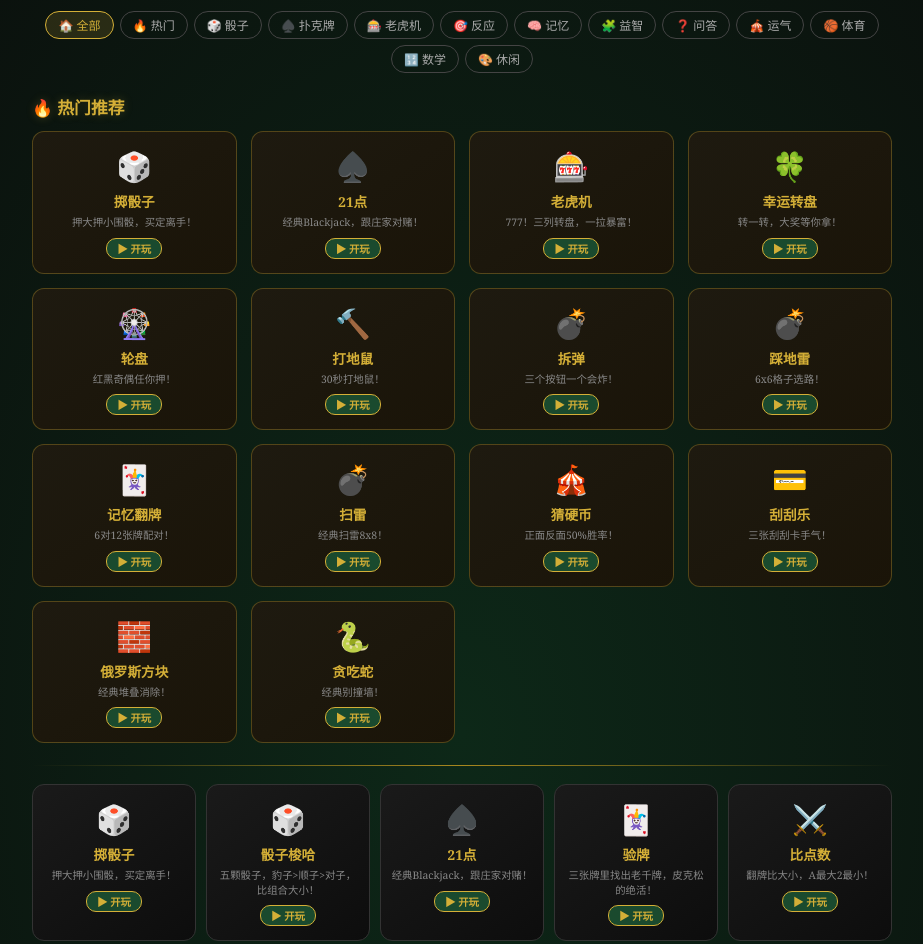
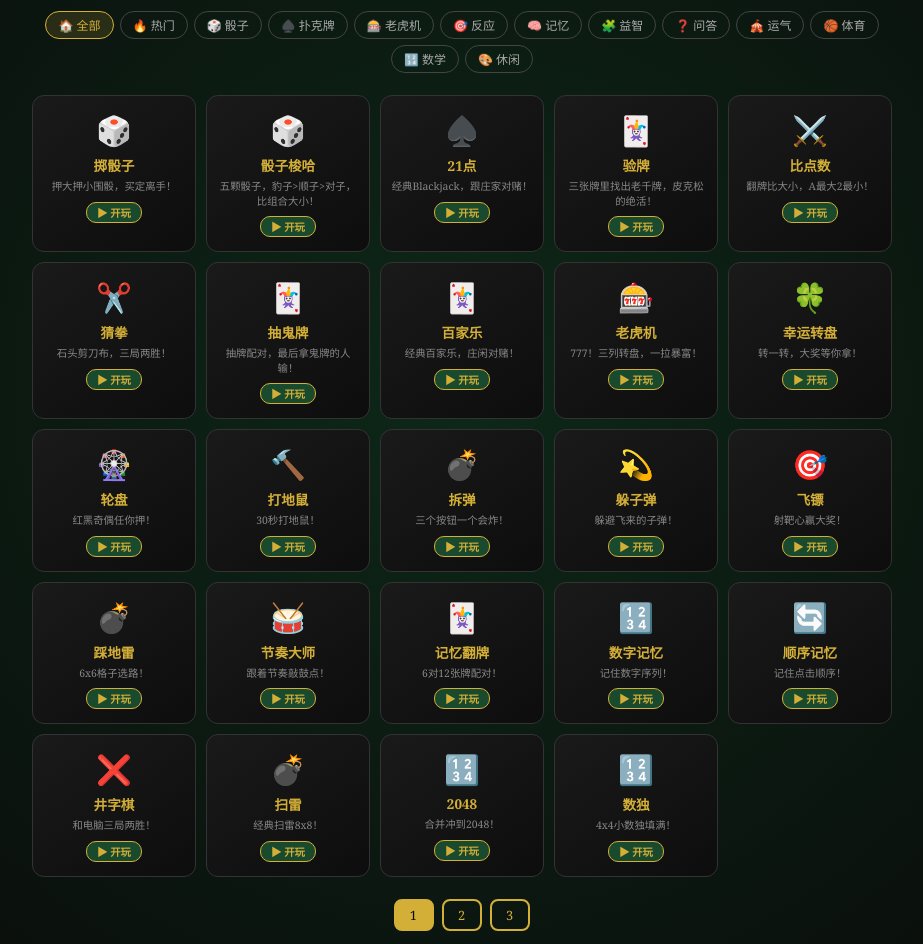
Before and after one commit to BerryHUANG123/gambler-minigames, a website: page index.html in a window 1280 px wide. Shown: the part 240-1184 px from the top of the page, without its empty margins (178-1101 px from the left). Drawn offline with Linux system fonts and the light colour scheme.

Commit message:
change hot recommendations from visual section to pure category filter
Remove the '🔥 热门推荐' visual section from top of '全部' view.
Hot games now only appear when user clicks the '🔥 热门' nav button,
same as any other category filter. Remove unused CSS.

```diff
--- a/css/style.css
+++ b/css/style.css
@@ -88,30 +88,6 @@ body {
   border-radius: 10px; font-size: 0.65rem; font-weight: bold;
 }
 .badge-ready { background: var(--table-green); color: var(--gold); border: 1px solid var(--gold); }
-
-/* 热门推荐 */
-.hot-section {
-  grid-column: 1 / -1;
-}
-.hot-title {
-  color: var(--gold); margin: 0 0 12px 0; font-size: 1.05rem;
-  text-shadow: 0 0 10px rgba(212,175,55,0.25);
-}
-.hot-grid {
-  display: grid;
-  grid-template-columns: repeat(auto-fill, minmax(200px, 1fr));
-  gap: 14px;
-}
-.hot-grid .game-card {
-  border-color: rgba(212,175,55,0.3);
-  background: linear-gradient(145deg, #1e1a10, #1a1408);
-}
-.section-divider {
-  grid-column: 1 / -1;
-  height: 1px;
-  background: linear-gradient(90deg, transparent, var(--gold-dark), transparent);
-  margin: 12px 0 8px;
-}
 
 .footer-sig {
   margin-top: auto; padding: 24px 0 16px;
--- a/js/engine.js
+++ b/js/engine.js
@@ -286,26 +286,13 @@ const Engine = {
     if (!grid) return;
 
     const games = this.getGames(category);
-    let html = '';
-
-    // 热门推荐 section（仅在"全部"视图顶部展示）
-    if (category === 'all') {
-      const hotGames = this._registry.filter(g => g.hot);
-      if (hotGames.length) {
-        html += `<div class="hot-section"><h3 class="hot-title">🔥 热门推荐</h3><div class="hot-grid">`;
-        hotGames.forEach(g => { html += this._gameCardHTML(g); });
-        html += `</div></div><div class="section-divider"></div>`;
-      }
-    }
-
     const page = this._page || 0;
     const perPage = 24;
     const totalPages = Math.ceil(games.length / perPage);
     const start = page * perPage;
     const pageGames = games.slice(start, start + perPage);
 
-    html += pageGames.map(g => this._gameCardHTML(g)).join('');
-    html += this._renderPagination(totalPages, page);
+    const html = pageGames.map(g => this._gameCardHTML(g)).join('') + this._renderPagination(totalPages, page);
 
     grid.innerHTML = html;
     this._currentCategory = category;
```
